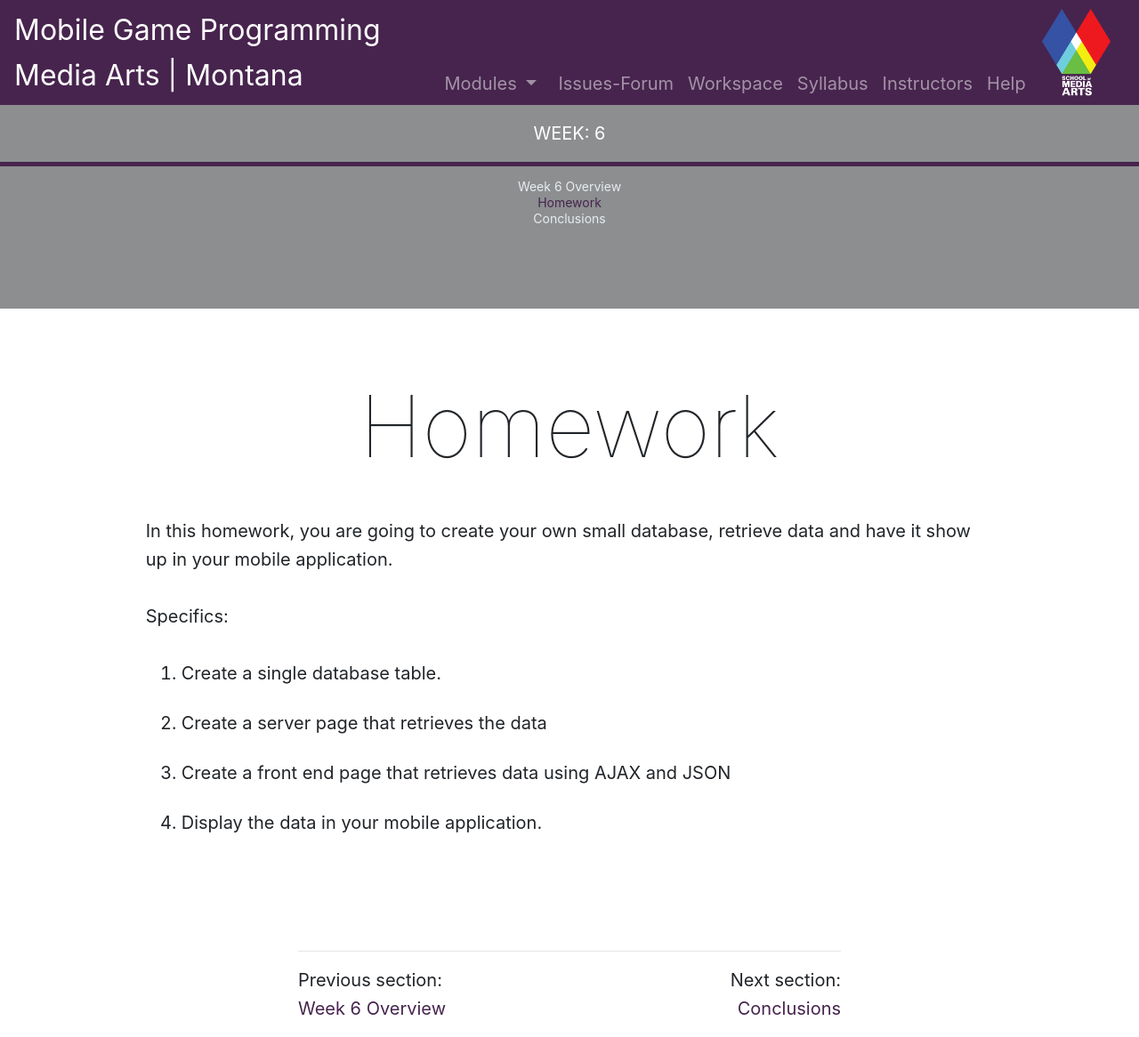
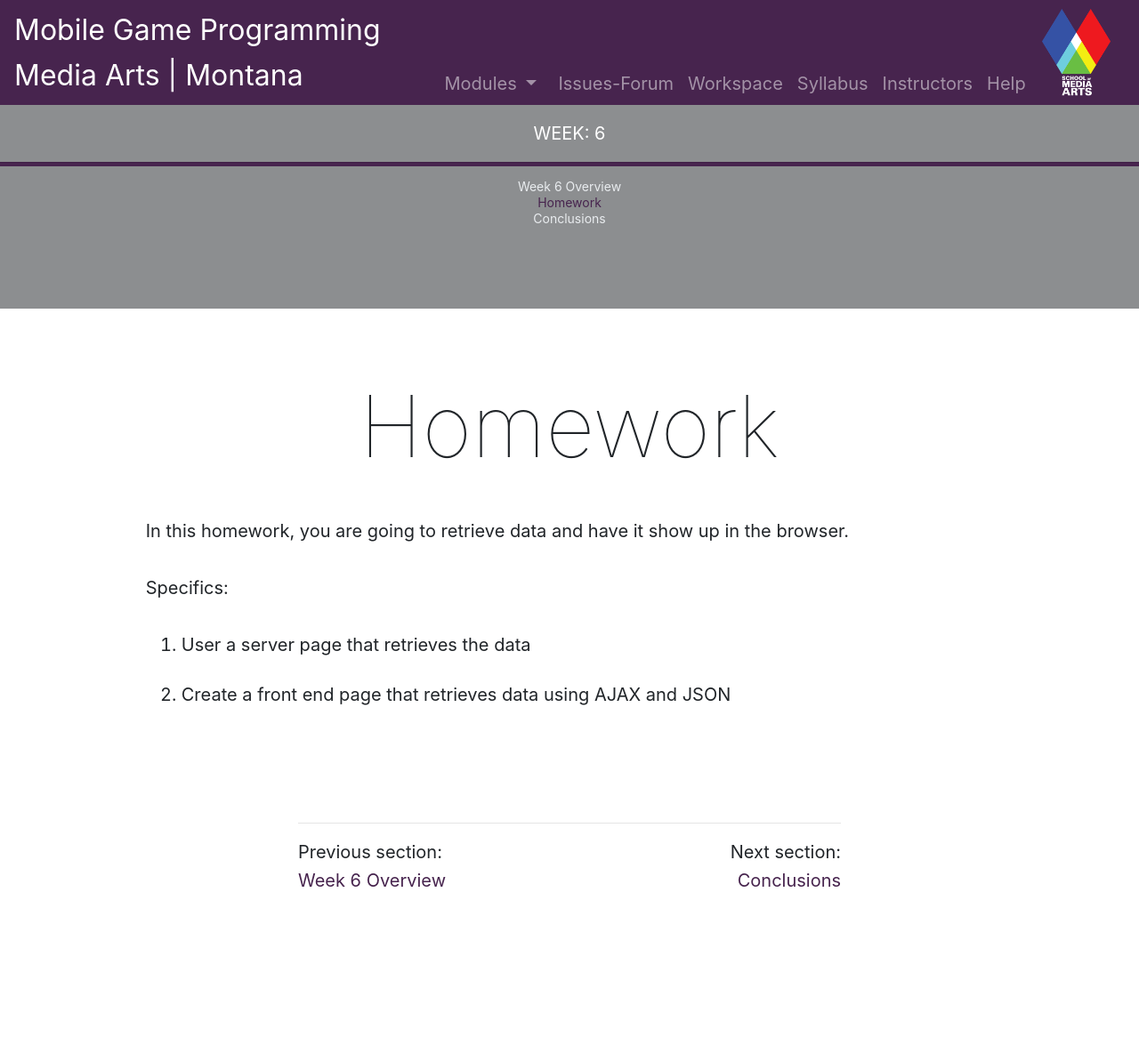
Before and after one commit to Montana-Media-Arts/462-MobileGaming-Spring2022, a Jekyll site: the page built from modules/week-6/_posts/2004-01-01-homework.md, in a window 1280 px wide. Shown: the whole page at 89% size. Built offline with Jekyll 4.4.1, drawn with Linux system fonts in a browser that asks for light colours; nearby versions of some CDN libraries; a script that is not in the unit is left out; after the commit the page ends 1022 px from its top, so only the background shows below that.

Commit message:
Update 2004-01-01-homework.md

```diff
--- a/modules/week-6/_posts/2004-01-01-homework.md
+++ b/modules/week-6/_posts/2004-01-01-homework.md
@@ -6,11 +6,9 @@ jotted: true
 
 # Homework
 
-In this homework, you are going to create your own small database, retrieve data and have it show up in your mobile application.
+In this homework, you are going to retrieve data and have it show up in the browser.
 
 Specifics:
 
-1. Create a single database table.
-2. Create a server page that retrieves the data
-3. Create a front end page that retrieves data using AJAX and JSON
-4. Display the data in your mobile application.
+1. User a server page that retrieves the data
+2. Create a front end page that retrieves data using AJAX and JSON
```
